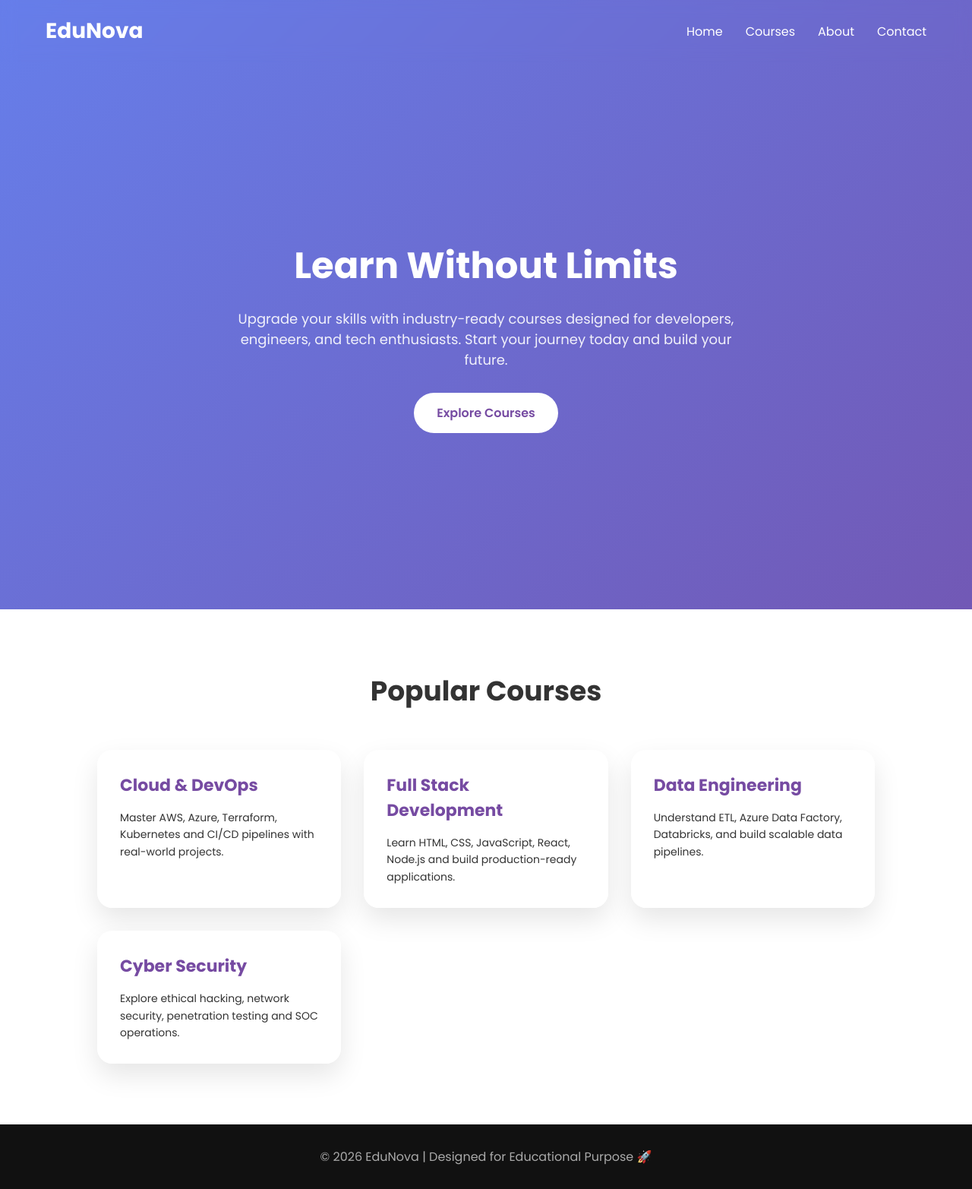
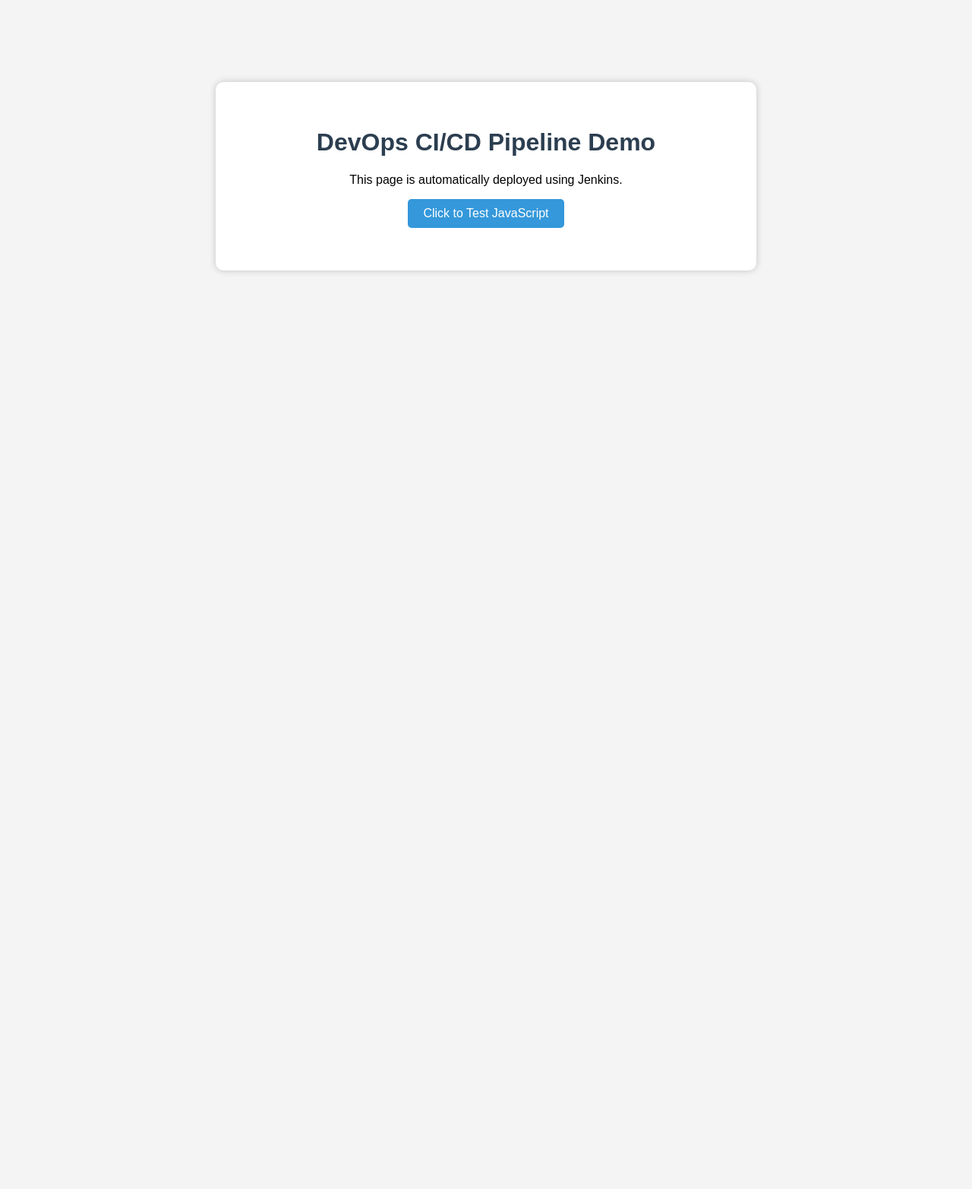
Before and after one commit to AA012/DevOps-Project, a plain HTML site: page Index.html in a window 1280 px wide. Shown: the whole page at 76% size. After the commit the page ends 800 px from the top, so only its background shows below. Drawn offline with Linux system fonts and the light colour scheme.

Commit message:
new cicd pro

```diff
--- a/Index.html
+++ b/Index.html
@@ -2,197 +2,61 @@
 <html lang="en">
 <head>
     <meta charset="UTF-8">
-<meta name="viewport" content="width=device-width, initial-scale=1.0">
-<title>EduNova - Learn Without Limits</title>
-
-<link href="https://fonts.googleapis.com/css2?family=Poppins:wght@300;400;600;700&display=swap" rel="stylesheet">
-
+    <title>DevOps CI/CD Demo</title>
     <style>
-*{
-    margin:0;
-    padding:0;
-    box-sizing:border-box;
-    font-family:'Poppins',sans-serif;
+        body {
+            font-family: Arial, sans-serif;
+            text-align: center;
+            background-color: #f4f4f4;
+            padding-top: 100px;
         }
 
-body{
-    background: linear-gradient(135deg,#667eea,#764ba2);
-    color:white;
-    overflow-x:hidden;
+        h1 {
+            color: #2c3e50;
         }
 
-/* Navbar */
-nav{
-    display:flex;
-    justify-content:space-between;
-    align-items:center;
-    padding:20px 60px;
-    backdrop-filter: blur(10px);
+        .container {
+            background: white;
+            padding: 40px;
+            margin: auto;
+            width: 50%;
+            border-radius: 10px;
+            box-shadow: 0px 0px 10px rgba(0,0,0,0.2);
         }
 
-nav h1{
-    font-size:28px;
-    font-weight:700;
+        button {
+            padding: 10px 20px;
+            background: #3498db;
+            border: none;
+            color: white;
+            font-size: 16px;
+            border-radius: 5px;
+            cursor: pointer;
         }
 
-nav ul{
-    list-style:none;
-    display:flex;
-    gap:30px;
-}
-
-nav ul li a{
-    text-decoration:none;
-    color:white;
-    font-weight:500;
-    transition:0.3s;
-}
-
-nav ul li a:hover{
-    color:#ffd369;
-}
-
-/* Hero */
-.hero{
-    height:90vh;
-    display:flex;
-    flex-direction:column;
-    justify-content:center;
-    align-items:center;
-    text-align:center;
-    padding:20px;
-}
-
-.hero h2{
-    font-size:48px;
-    font-weight:700;
-    margin-bottom:20px;
-}
-
-.hero p{
-    max-width:700px;
-    font-size:18px;
-    margin-bottom:30px;
-    opacity:0.9;
-}
-
-.btn{
-    padding:14px 30px;
-    border:none;
-    border-radius:30px;
-    font-size:16px;
-    cursor:pointer;
-    transition:0.3s;
-    background:white;
-    color:#764ba2;
-    font-weight:600;
-}
-
-.btn:hover{
-    transform:scale(1.1);
-    box-shadow:0 10px 25px rgba(0,0,0,0.3);
-}
-
-/* Courses Section */
-.section{
-    padding:80px 10%;
-    background:white;
-    color:#333;
-}
-
-.section h3{
-    text-align:center;
-    font-size:36px;
-    margin-bottom:50px;
-}
-
-.cards{
-    display:grid;
-    grid-template-columns:repeat(auto-fit,minmax(280px,1fr));
-    gap:30px;
-}
-
-.card{
-    background:rgba(255,255,255,0.9);
-    padding:30px;
-    border-radius:20px;
-    box-shadow:0 15px 35px rgba(0,0,0,0.1);
-    transition:0.4s;
-}
-
-.card:hover{
-    transform:translateY(-10px);
-}
-
-.card h4{
-    font-size:22px;
-    margin-bottom:15px;
-    color:#764ba2;
-}
-
-.card p{
-    font-size:14px;
-    line-height:1.6;
-}
-
-/* Footer */
-footer{
-    text-align:center;
-    padding:30px;
-    background:#111;
-    color:#aaa;
-}
-
-@media(max-width:768px){
-    .hero h2{
-        font-size:32px;
-    }
+        button:hover {
+            background: #2980b9;
         }
     </style>
 </head>
+
 <body>
 
-<nav>
-    <h1>EduNova</h1>
-    <ul>
-        <li><a href="#">Home</a></li>
-        <li><a href="#">Courses</a></li>
-        <li><a href="#">About</a></li>
-        <li><a href="#">Contact</a></li>
-    </ul>
-</nav>
+<div class="container">
+    <h1>DevOps CI/CD Pipeline Demo</h1>
+    <p>This page is automatically deployed using Jenkins.</p>
 
-<section class="hero">
-    <h2>Learn Without Limits</h2>
-    <p>Upgrade your skills with industry-ready courses designed for developers, engineers, and tech enthusiasts. Start your journey today and build your future.</p>
-    <button class="btn">Explore Courses</button>
-</section>
+    <button onclick="showMessage()">Click to Test JavaScript</button>
 
-<section class="section">
-    <h3>Popular Courses</h3>
-    <div class="cards">
-        <div class="card">
-            <h4>Cloud & DevOps</h4>
-            <p>Master AWS, Azure, Terraform, Kubernetes and CI/CD pipelines with real-world projects.</p>
+    <p id="message"></p>
 </div>
-        <div class="card">
-            <h4>Full Stack Development</h4>
-            <p>Learn HTML, CSS, JavaScript, React, Node.js and build production-ready applications.</p>
-        </div>
-        <div class="card">
-            <h4>Data Engineering</h4>
-            <p>Understand ETL, Azure Data Factory, Databricks, and build scalable data pipelines.</p>
-        </div>
-        <div class="card">
-            <h4>Cyber Security</h4>
-            <p>Explore ethical hacking, network security, penetration testing and SOC operations.</p>
-        </div>
-    </div>
-</section>
 
-<footer>
-    © 2026 EduNova | Designed for Educational Purpose 🚀
-</footer>
+<script>
+function showMessage() {
+    document.getElementById("message").innerHTML =
+    "Deployment Successful! Jenkins CI/CD pipeline is working.";
+}
+</script>
 
 </body>
 </html>
```
Lines whose indentation alone changed are shown as unchanged.
